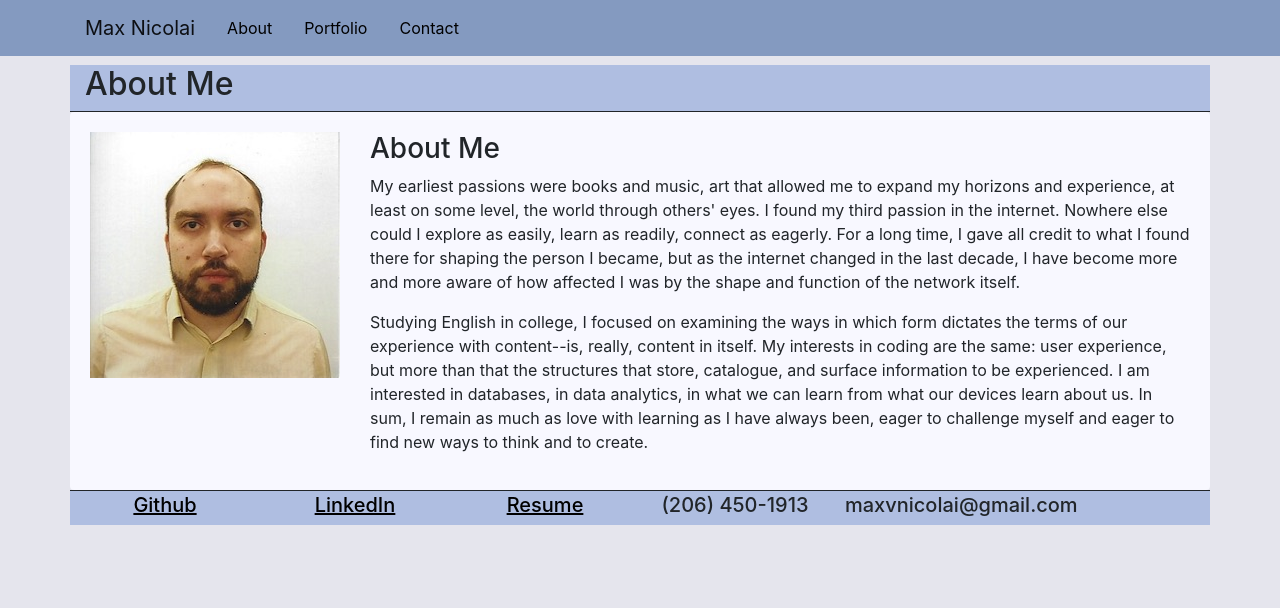
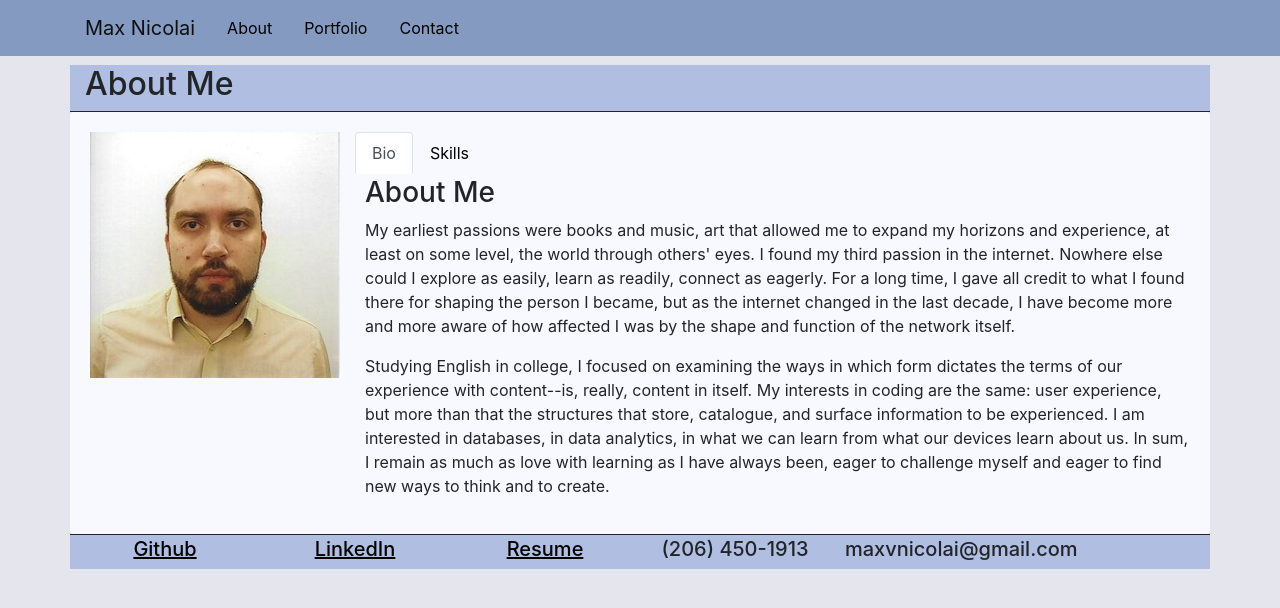
Before and after one commit to mavn2/react_portfolio, a React (Create React App) app in the folder portfolio/: page / in a window 1280 px wide. Shown: the top 608 px of the page. Built offline with nearby package versions, Linux system fonts and the light colour scheme.

Commit message:
Added skills tab to bio

```diff
--- a/portfolio/src/components/Card/index.js
+++ /dev/null
@@ -1,24 +0,0 @@
-import React from 'react';
-import { Card, Row, Col, Image } from 'react-bootstrap'
-
-//Export a card formatted for use on the landing page
-export default function CenterCard(props){
-  return (
-    <Card className="border-0">
-      <Card.Body>
-        <Row noGutters>
-          <Col md={3}>
-            <Image src={props.image} alt={props.alt} fluid />
-          </Col>
-          <Col md={9}>
-            <article>
-                <h3>{props.title}</h3>
-                {props.text.map((p) => {return <p>{p}</p>})}
-            </article>
-          </Col>
-        </Row>
-      </Card.Body>
-    </Card>
-  );
-
-};
--- /dev/null
+++ b/portfolio/src/components/CenterCard/index.js
@@ -0,0 +1,33 @@
+import React from 'react';
+import { Card, Row, Col, Image, Tabs } from 'react-bootstrap'
+
+//Export a card formatted for use on the landing page
+export default function CenterCard(props){
+  return (
+    <Card className="border-0">
+      <Card.Body>
+        <Row noGutters>
+          <Col md={3}>
+            <Image src={props.image} alt={props.alt} fluid />
+          </Col>
+          <Col md={9}>
+            <Tabs>
+              <Tabs.Tab eventKey="bio" title="Bio">
+                <Card.Text style={{ marginTop: "15px"}}>
+                  <h3>{props.title}</h3>
+                  {props.text.map((p) => {return <p>{p}</p>})}
+                </Card.Text>
+              </Tabs.Tab>
+              <Tabs.Tab eventKey="skills" title="Skills">
+                <Card.Text style={{ marginTop: "15px"}}>
+                  <h3>Skills</h3>
+                </Card.Text>
+              </Tabs.Tab>
+            </Tabs>
+          </Col>
+        </Row>
+      </Card.Body>
+    </Card>
+  );
+
+};
--- a/portfolio/src/pages/Home.js
+++ b/portfolio/src/pages/Home.js
@@ -1,6 +1,6 @@
 // Dependencies
 import React from 'react';
-import CenterCard from '../components/Card'
+import CenterCard from '../components/CenterCard'
 import Footer from '../components/Footer'
 import {Container, Row, Col} from 'react-bootstrap';
 
```
